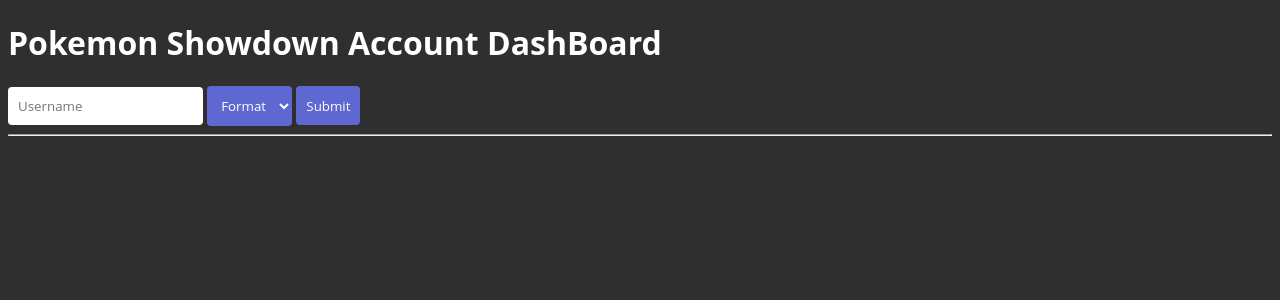
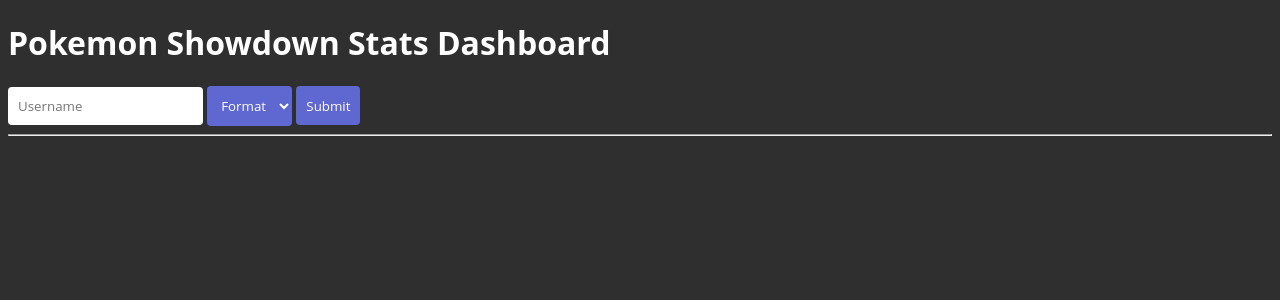
Before and after one commit to addumm/Pok-mon-Showdown-Elo-Data-Visualizer, a Flask app: template templates/index.html in a window 1280 px wide. Shown: the top 300 px of the page. Run offline with Flask 3, Linux system fonts and the light colour scheme; the template is opened without the code that fills it, so the values that code supplies are empty.

Commit message:
capitalization

```diff
--- a/templates/index.html
+++ b/templates/index.html
@@ -4,11 +4,11 @@
     <meta charset="UTF-8">
     <meta name="viewport" content="width=device-width, initial-scale=1.0">
     <link rel="stylesheet" href="{{url_for("static", filename = "styles.css")}}" />
-    <title>PS! Account Dashboard</title>
+    <title>PS! Stats Dashboard</title>
 </head>
 <body>
     <div class = "content">
-        <h1 style="color: white;">Pokemon Showdown Account DashBoard</h1>
+        <h1 style="color: white;">Pokemon Showdown Stats Dashboard</h1>
     </div>
 
     <div>
```
